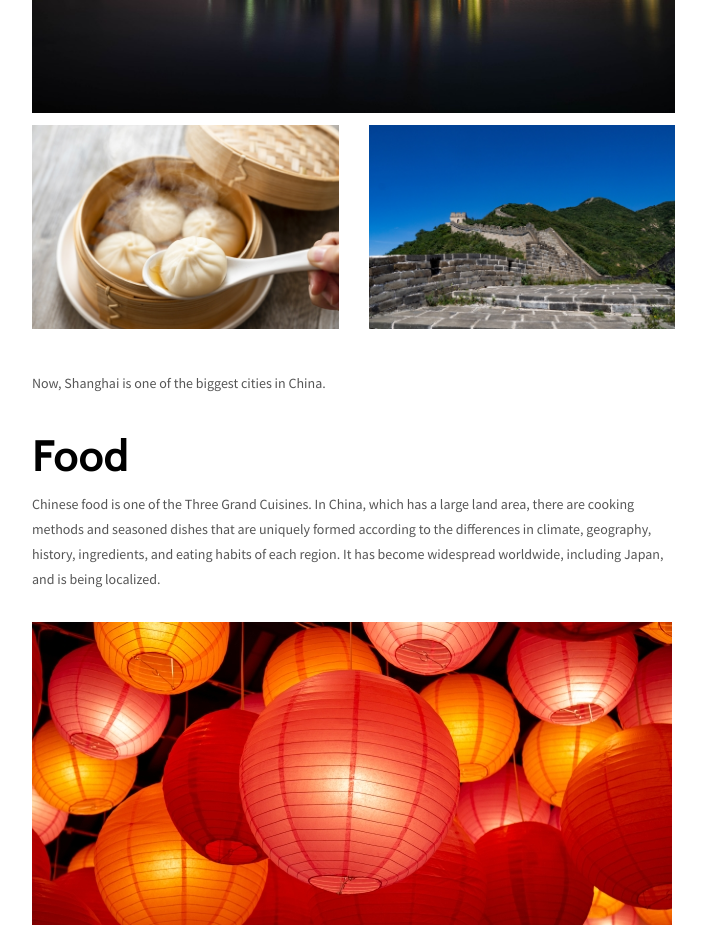
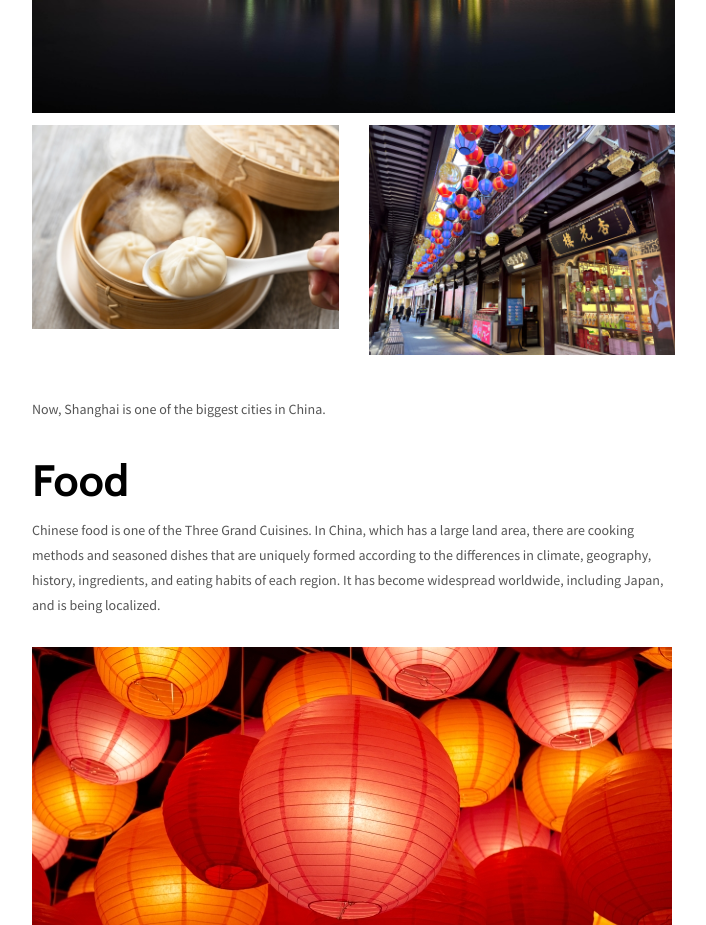
Before and after one commit to kanemisa/web, a plain HTML site: page project.html in a window 1280 px wide. Shown: the part 1380-2305 px from the top of the page, without its empty margins (238-944 px from the left). Drawn offline with nearby package versions, Linux system fonts and the light colour scheme.

Commit message:
Update project.html

```diff
--- a/project.html
+++ b/project.html
@@ -113,7 +113,7 @@
               <p><img class="img-responsive" alt="" src="./assets/images/img-13.jpg"></p>
           </div>
           <div class="col-xs-12 col-md-6">
-              <p><img class="img-responsive" alt="" src="./assets/images/img-14.jpg"></p>
+              <p><img class="img-responsive" alt="" src="./assets/images/img-05.jpg"></p>
           </div>
       </div>
     </div>
```
